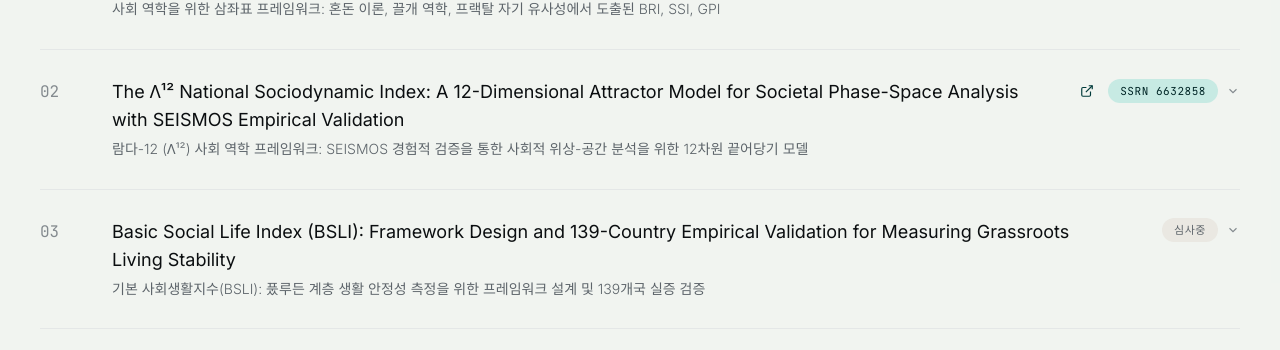
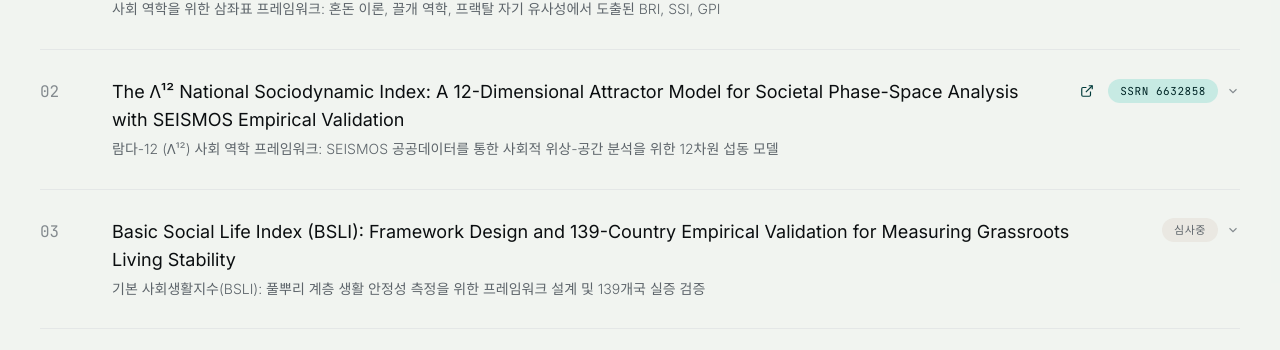
Before and after one commit to badaegopa/everbluesea-portal, a React (Vite) app: page / in a window 1280 px wide. Shown: the part 5052-5402 px from the top of the page. Built offline with nearby package versions, Linux system fonts and the light colour scheme.

Commit message:
fix: Papers titleKo 유니코드 이스케이프 → 한글 직접 입력으로 교체

```diff
--- a/src/pages/home/components/Papers.tsx
+++ b/src/pages/home/components/Papers.tsx
@@ -94,14 +94,14 @@ export default function Papers() {
     {
       id: "02",
       title: "The \u039b\u00b9\u00b2 National Sociodynamic Index: A 12-Dimensional Attractor Model for Societal Phase-Space Analysis with SEISMOS Empirical Validation",
-      titleKo: "\ub78c\ub2e4-12 (\u039b\u00b9\u00b2) \uc0ac\ud68c \uc5ed\ud559 \ud504\ub808\uc784\uc6cc\ud06c: SEISMOS \uacbd\ud5d8\uc801 \uac80\uc99d\uc744 \ud1b5\ud55c \uc0ac\ud68c\uc801 \uc704\uc0c1-\uacf5\uac04 \ubd84\uc11d\uc744 \uc704\ud55c 12\ucc28\uc6d0 \ub05d\uc5b4\ub2f9\uae30 \ubaa8\ub378",
+      titleKo: "람다-12 (Λ¹²) 사회 역학 프레임워크: SEISMOS 공공데이터를 통한 사회적 위상-공간 분석을 위한 12차원 섭동 모델",
       badge: "SSRN 6632858",
       href: "https://papers.ssrn.com/sol3/papers.cfm?abstract_id=6632858",
     },
     {
       id: "03",
       title: "Basic Social Life Index (BSLI): Framework Design and 139-Country Empirical Validation for Measuring Grassroots Living Stability",
-      titleKo: "\uae30\ubcf8 \uc0ac\ud68c\uc0dd\ud65c\uc9c0\uc218(BSLI): \ud48c\ub8e8\ub4e0 \uacc4\uce35 \uc0dd\ud65c \uc548\uc815\uc131 \uce21\uc815\uc744 \uc704\ud55c \ud504\ub808\uc784\uc6cc\ud06c \uc124\uacc4 \ubc0f 139\uac1c\uad6d \uc2e4\uc99d \uac80\uc99d",
+      titleKo: "기본 사회생활지수(BSLI): 풀뿌리 계층 생활 안정성 측정을 위한 프레임워크 설계 및 139개국 실증 검증",
       badge: "\uc2ec\uc0ac\uc911",
       href: null,
     },
```
